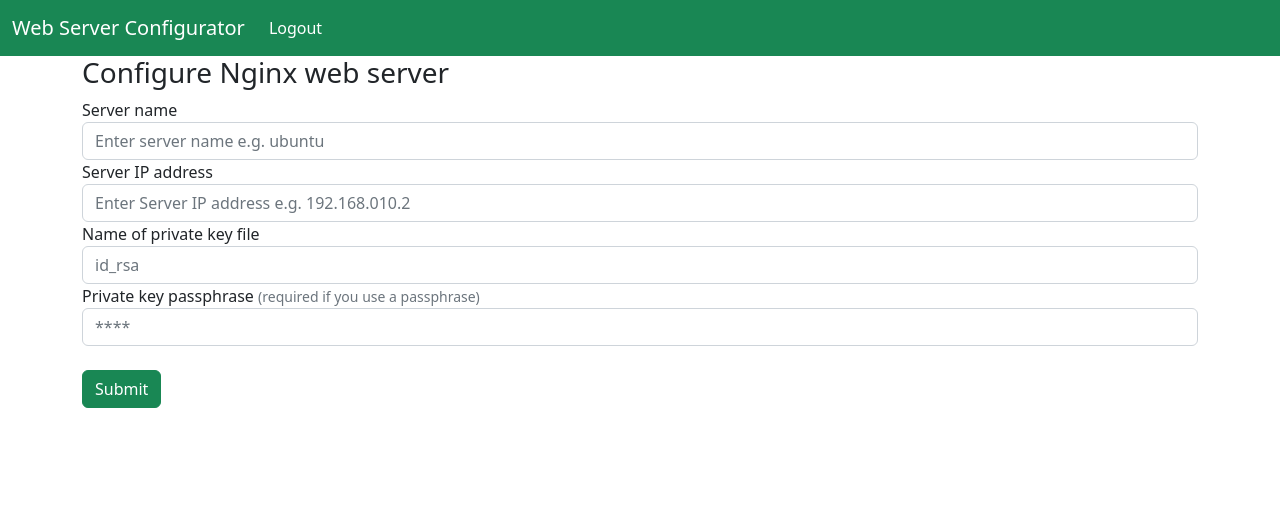
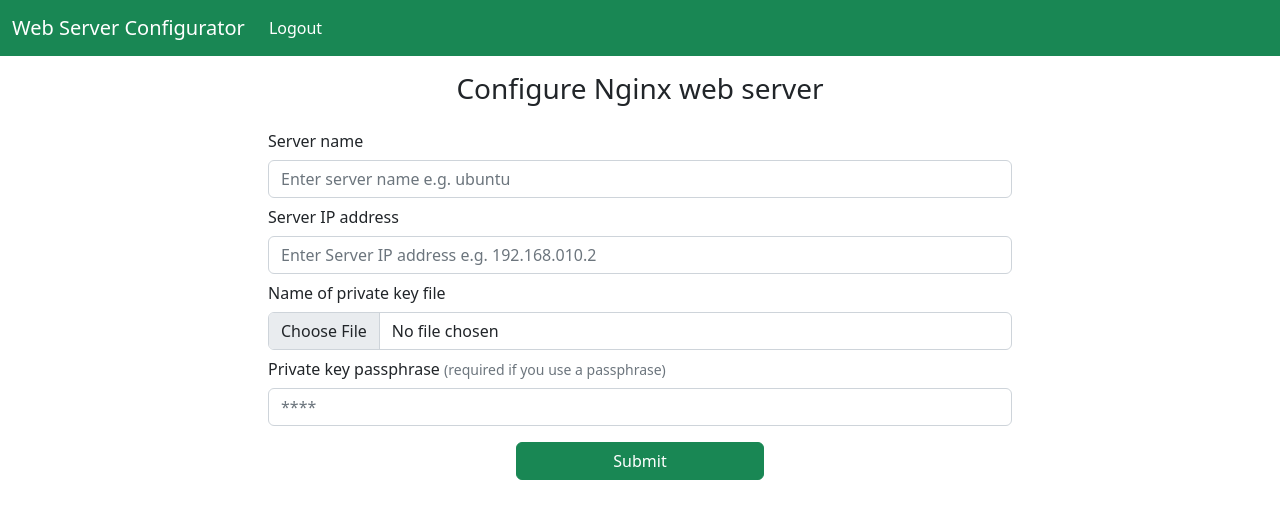
Before and after one commit to bryansomto/Web-server_configurator, a Flask app: page /nginx-config in a window 1280 px wide. Shown: the top 519 px of the page. Run offline with Flask 3, Linux system fonts and the light colour scheme; the visitor is signed in with stand-in values (Sample User, id 1); some libraries are stand-ins or nearby versions.

Commit message:
extra modifications

```diff
--- a/website/methods.py
+++ b/website/methods.py
@@ -17,12 +17,13 @@ def paramikoHandler(server_name, ip_addr, private_key, passphrase=None):
         else:
             ssh.connect(ip_addr, username=server_name,
                         key_filename=path.join(path.expanduser('~'), ".ssh", private_key))
-    except (ssh_exception.BadAuthenticationType, ssh_exception.PasswordRequiredException, ValueError) as error:
+    except (ssh_exception.NoValidConnectionsError, ssh_exception.BadAuthenticationType, ssh_exception.PasswordRequiredException, ValueError) as error:
         print(error)
         flash(str(error), category='error')
         return redirect(url_for('views.nginx_config'))
 
-    stdin, stdout, stderr = ssh.exec_command("uname -a")
+    stdin, stdout, stderr = ssh.exec_command(
+        "ls; cd .")
     output = stdout.readlines()
     error = stderr.readlines()
 
--- a/website/static/js/fileReader.js
+++ b/website/static/js/fileReader.js
@@ -1,10 +1,3 @@
-document.getElementById('id_file').addEventListener('change', function (event) {
-    event.preventDefault();
-
-    let fr = new FileReader();
-    fr.onload = function () {
-        document.getElementById('output').textContent = fr.result;
-    }
-
-    fr.readAsText(this.files[0])
+document.querySelector('input[type="file"]').addEventListener('change', function (event) {
+    return (this.files[0].name);
 });
--- a/website/templates/base.html
+++ b/website/templates/base.html
@@ -6,7 +6,8 @@
 	<meta name="viewport" content="width=device-width, initial-scale=1, shrink-to-fit=no" />
 
 	<!-- CSS only -->
-	<link href="https://cdn.jsdelivr.net/npm/bootstrap@5.2.3/dist/css/bootstrap.min.css" rel="stylesheet" integrity="sha384-rbsA2VBKQhggwzxH7pPCaAqO46MgnOM80zW1RWuH61DGLwZJEdK2Kadq2F9CUG65" crossorigin="anonymous">
+	<link href="https://cdn.jsdelivr.net/npm/bootstrap@5.2.3/dist/css/bootstrap.min.css" rel="stylesheet"
+		integrity="sha384-rbsA2VBKQhggwzxH7pPCaAqO46MgnOM80zW1RWuH61DGLwZJEdK2Kadq2F9CUG65" crossorigin="anonymous">
 
 	<link rel="stylesheet" href="../static/style/style.css">
 	<title>{% block title %}Home{% endblock %}</title>
@@ -49,14 +50,14 @@
 	{% if category == 'error' %}
 	<div class="alert alert-danger alert-dismissible fade show" role="alert">
 		{{ message }}
-		<button type="button" class="close" data-dismiss="alert">
+		<button type="button" class="close" data-bs-dismiss="alert" aria-label="Close">
 			<span aria-hidden="true">&times;</span>
 		</button>
 	</div>
 	{% else %}
 	<div class="alert alert-success alert-dismissable fade show" role="alert">
 		{{ message }}
-		<button type="button" class="close" data-dismiss="alert">
+		<button type="button" class="close" data-bs-dismiss="alert" aria-label="Close">
 			<span aria-hidden="true">&times;</span>
 		</button>
 	</div>
@@ -70,18 +71,11 @@
 		{% endblock %}
 	</section>
 
-	<script
-      src="https://code.jquery.com/jquery-3.2.1.slim.min.js"
-      integrity="sha384-KJ3o2DKtIkvYIK3UENzmM7KCkRr/rE9/Qpg6aAZGJwFDMVNA/GpGFF93hXpG5KkN"
-      crossorigin="anonymous"
-    ></script>
-    <script
-      src="https://maxcdn.bootstrapcdn.com/bootstrap/4.0.0/js/bootstrap.min.js"
-      integrity="sha384-JZR6Spejh4U02d8jOt6vLEHfe/JQGiRRSQQxSfFWpi1MquVdAyjUar5+76PVCmYl"
-      crossorigin="anonymous"
-    ></script>
+	<script src="https://cdn.jsdelivr.net/npm/bootstrap@5.0.2/dist/js/bootstrap.bundle.min.js"
+		integrity="sha384-MrcW6ZMFYlzcLA8Nl+NtUVF0sA7MsXsP1UyJoMp4YLEuNSfAP+JcXn/tWtIaxVXM"
+		crossorigin="anonymous"></script>
 	<!-- Use for custom js -->
-	<!-- <script type="text/javascript" src="{{ url_for('static', filename='js/fileReader.js') }}"></script> -->
+	<script type="text/javascript" src="{{ url_for('static', filename='js/fileReader.js') }}"></script>
 </body>
 
 </html>
--- a/website/templates/nginx-config.html
+++ b/website/templates/nginx-config.html
@@ -1,27 +1,32 @@
-{% extends "base.html" %}
-{% block title %}Nginx configurator{% endblock %}
-{% block content %}
-<form method="POST" enctype="multipart/form-data">
-    <h3>Configure Nginx web server</h3>
-    <div class="form-group">
-        <label for="server_name">Server name</label>
+{% extends "base.html" %} {% block title %}Nginx configurator{% endblock %} {%
+block content %}
+<h3 class="m-3 d-flex justify-content-center">Configure Nginx web server</h3>
+<section class="d-flex justify-content-center">
+    <form method="POST" enctype="multipart/form-data" class="d-flex flex-column col-md-8"
+        class="form-group d-flex flex-column">
+        <div class="form-group d-flex flex-column">
+            <label for="server_name" class="col-form-label">Server name</label>
             <input type="text" class="form-control" id="server_name" name="server_name"
                 placeholder="Enter server name e.g. ubuntu" />
         </div>
-    <div class="form-group">
-        <label for="ip_addr">Server IP address</label>
+        <div class="form-group d-flex flex-column">
+            <label for="ip_addr" class="col-form-label">Server IP address</label>
             <input type="text" class="form-control" id="ip_addr" name="ip_addr"
                 placeholder="Enter Server IP address e.g. 192.168.010.2" />
         </div>
-    <div class="form-group">
-        <label for="private_key">Name of private key file</label>
-        <input type="text" class="form-control" id="private_key" name="private_key" placeholder="id_rsa" />
+        <div class="form-group d-flex flex-column">
+            <label for="private_key" class="col-form-label">Name of private key file</label>
+            <input type="file" class="form-control" id="private_key" name="private_key" />
         </div>
-    <div class="form-group">
-        <label for="passphrase">Private key passphrase <small class="text-muted">(required if you use a passphrase)</small> </label>
+        <div class="form-group d-flex flex-column">
+            <label for="passphrase" class="col-form-label">Private key passphrase
+                <small class="text-muted">(required if you use a passphrase)</small>
+            </label>
             <input type="password" class="form-control" id="passphrase" name="passphrase" placeholder="****" />
         </div>
-    <br />
-    <button type="submit" class="btn btn-success">Submit</button>
+        <div class="mt-3 d-flex justify-content-center">
+            <button type="submit" class="btn btn-success col-4">Submit</button>
+        </div>
     </form>
+</section>
 {% endblock %}
--- a/website/views.py
+++ b/website/views.py
@@ -22,7 +22,7 @@ def nginx_config():
     if request.method == 'POST':
         server_name = request.form.get('server_name')
         ip_addr = request.form.get('ip_addr')
-        private_key = request.form.get('private_key')
+        private_key = request.files['private_key'].filename
         passphrase = request.form.get('passphrase')
 
         paramikoHandler(server_name, ip_addr, private_key, passphrase)
```
Also changed, not shown: website/templates/login.html (+16 -13 lines), website/templates/sign_up.html (+17 -13 lines). Lines whose indentation alone changed are shown as unchanged.
